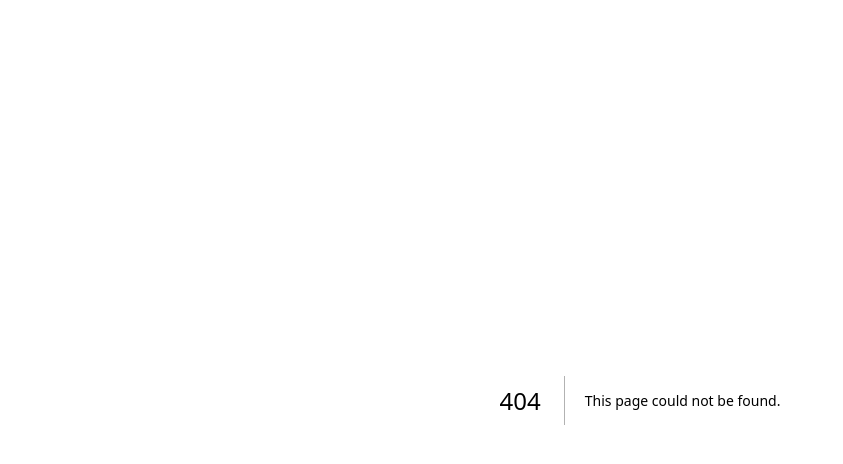
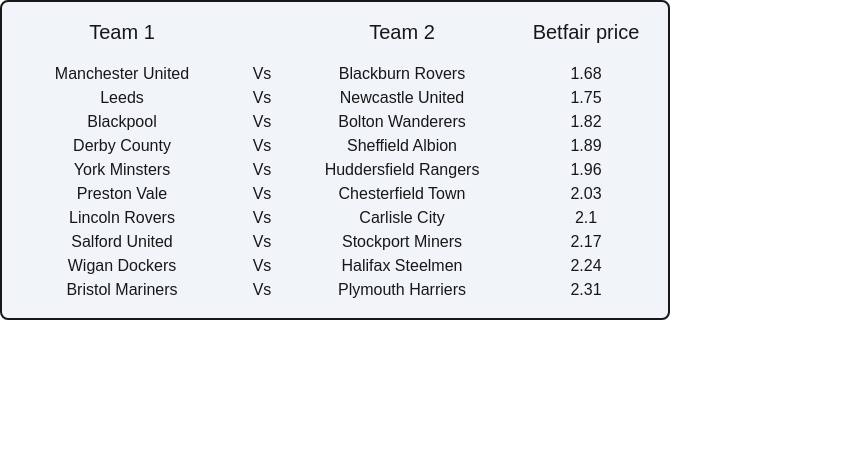
Before and after one commit to MrStashy/odd-machine, a Next.js app: page /home in a window 1280 px wide. Before the commit this address had no page. Shown: the top 464 px of the page, without its empty margins (0-843 px from the left). Built offline with nearby package versions, Linux system fonts and the light colour scheme.

Commit message:
Dummy data added

```diff
--- /dev/null
+++ b/src/app/(routes)/home/page.tsx
@@ -0,0 +1,33 @@
+"use client";
+
+import { dummyCouponData } from "@/app/_utils/dummyCouponData";
+import { useState } from "react";
+
+export default function HomePage() {
+  const [matches, setMatches] = useState<
+    | {
+        team1: string;
+        team2: string;
+        betfairLay: number;
+      }[]
+  >(() => dummyCouponData);
+
+  return (
+    <div className="w-[670px] border-2 p-4 rounded-lg bg-slate-100">
+      <div className="flex flex-row gap-4 text-center mb-4">
+        <p className="w-52 text-xl">Team 1</p>
+        <p className="w-10 text-xl"></p>
+        <p className="w-52 text-xl">Team 2</p>
+        <p className="w-32 text-xl">Betfair price</p>
+      </div>
+      {matches.map((match, index) => (
+        <div key={index} className="flex flex-row gap-4 text-center">
+          <p className="w-52">{match.team1}</p>
+          <p className="w-10">Vs</p>
+          <p className="w-52">{match.team2}</p>
+          <p className="w-32">{match.betfairLay}</p>
+        </div>
+      ))}
+    </div>
+  );
+}
--- /dev/null
+++ b/src/app/_utils/betFredMults.ts
@@ -0,0 +1,17 @@
+export const betFredMults = [
+  {
+    treble: 5.5,
+    fourFold: 10,
+    fiveFold: 17,
+    sixFold: 29,
+    sevenFold: 51,
+    eightFold: 101,
+    nineFold: 176,
+    tenFold: 301,
+    elevenFold: 501,
+    twelveFold: 801,
+    thirteenFold: 1501,
+    fourteenFold: 2501,
+    fifteenFold: 5001,
+  },
+];
--- /dev/null
+++ b/src/app/_utils/dummyCouponData.ts
@@ -0,0 +1,52 @@
+export const dummyCouponData = [
+  {
+    team1: "Manchester United",
+    team2: "Blackburn Rovers",
+    betfairLay: 1.68,
+  },
+  {
+    team1: "Leeds",
+    team2: "Newcastle United",
+    betfairLay: 1.75,
+  },
+  {
+    team1: "Blackpool",
+    team2: "Bolton Wanderers",
+    betfairLay: 1.82,
+  },
+  {
+    team1: "Derby County",
+    team2: "Sheffield Albion",
+    betfairLay: 1.89,
+  },
+  {
+    team1: "York Minsters",
+    team2: "Huddersfield Rangers",
+    betfairLay: 1.96,
+  },
+  {
+    team1: "Preston Vale",
+    team2: "Chesterfield Town",
+    betfairLay: 2.03,
+  },
+  {
+    team1: "Lincoln Rovers",
+    team2: "Carlisle City",
+    betfairLay: 2.1,
+  },
+  {
+    team1: "Salford United",
+    team2: "Stockport Miners",
+    betfairLay: 2.17,
+  },
+  {
+    team1: "Wigan Dockers",
+    team2: "Halifax Steelmen",
+    betfairLay: 2.24,
+  },
+  {
+    team1: "Bristol Mariners",
+    team2: "Plymouth Harriers",
+    betfairLay: 2.31,
+  },
+];
```
